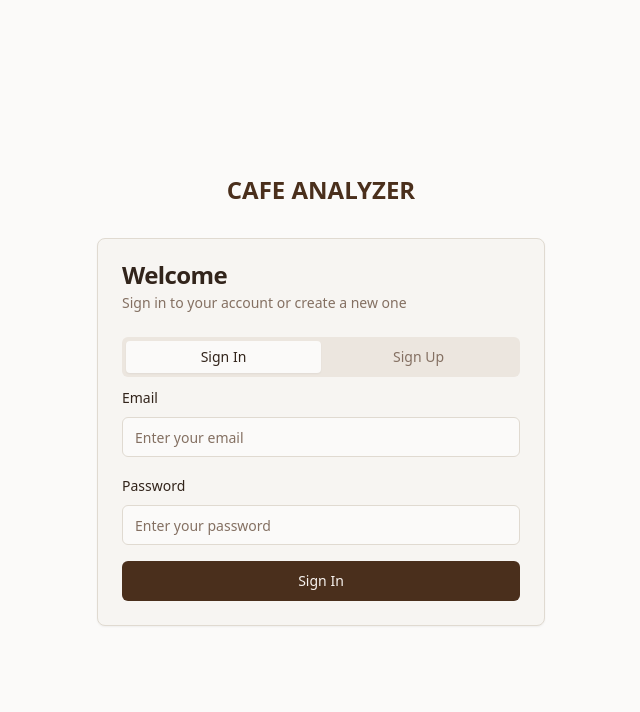
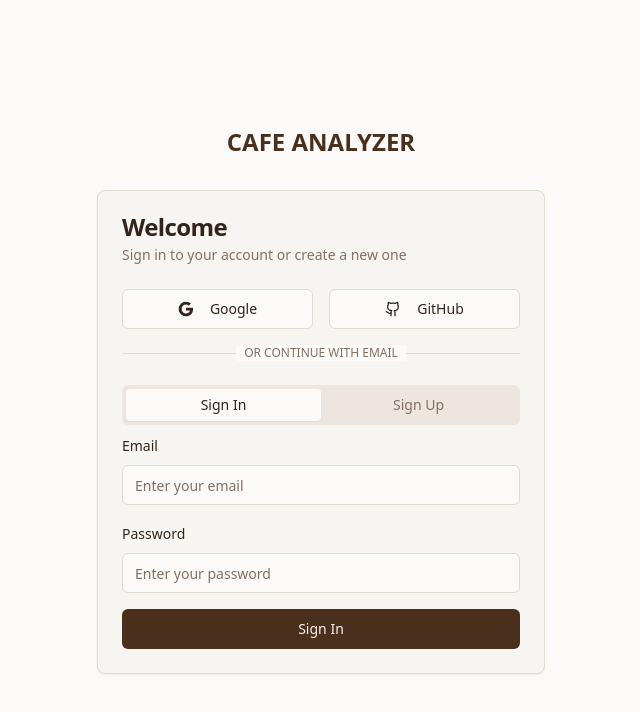
Before and after one commit to NeerajKumarRay1/vibe-brew-finder, a React (Vite) app: page /auth in a window 1280 px wide. Shown: the top 712 px of the page, without its empty margins (319-959 px from the left). Built offline with nearby package versions, Linux system fonts and the light colour scheme.

Commit message:
Fix Auth UI and Implement Social Logins
Review and fix issues with the visibility of the sign-in/sign-up button. Implement social login functionality (Google, Twitter, GitHub) to complement email/password authentication.

```diff
--- a/src/hooks/useAuth.tsx
+++ b/src/hooks/useAuth.tsx
@@ -8,6 +8,8 @@ interface AuthContextType {
   loading: boolean;
   signUp: (email: string, password: string, displayName?: string) => Promise<{ error: any }>;
   signIn: (email: string, password: string) => Promise<{ error: any }>;
+  signInWithGoogle: () => Promise<{ error: any }>;
+  signInWithGitHub: () => Promise<{ error: any }>;
   signOut: () => Promise<void>;
 }
 
@@ -70,6 +72,26 @@ export const AuthProvider = ({ children }: { children: ReactNode }) => {
     return { error };
   };
 
+  const signInWithGoogle = async () => {
+    const { error } = await supabase.auth.signInWithOAuth({
+      provider: 'google',
+      options: {
+        redirectTo: `${window.location.origin}/`
+      }
+    });
+    return { error };
+  };
+
+  const signInWithGitHub = async () => {
+    const { error } = await supabase.auth.signInWithOAuth({
+      provider: 'github',
+      options: {
+        redirectTo: `${window.location.origin}/`
+      }
+    });
+    return { error };
+  };
+
   const signOut = async () => {
     await supabase.auth.signOut();
   };
@@ -80,6 +102,8 @@ export const AuthProvider = ({ children }: { children: ReactNode }) => {
     loading,
     signUp,
     signIn,
+    signInWithGoogle,
+    signInWithGitHub,
     signOut,
   };
 
--- a/src/pages/Auth.tsx
+++ b/src/pages/Auth.tsx
@@ -5,15 +5,17 @@ import { Input } from '@/components/ui/input';
 import { Label } from '@/components/ui/label';
 import { Card, CardContent, CardDescription, CardHeader, CardTitle } from '@/components/ui/card';
 import { Tabs, TabsContent, TabsList, TabsTrigger } from '@/components/ui/tabs';
+import { Separator } from '@/components/ui/separator';
 import { useAuth } from '@/hooks/useAuth';
 import { useToast } from '@/hooks/use-toast';
+import { Github } from 'lucide-react';
 
 const Auth = () => {
   const [email, setEmail] = useState('');
   const [password, setPassword] = useState('');
   const [displayName, setDisplayName] = useState('');
   const [loading, setLoading] = useState(false);
-  const { signIn, signUp, user } = useAuth();
+  const { signIn, signUp, signInWithGoogle, signInWithGitHub, user } = useAuth();
   const { toast } = useToast();
   const navigate = useNavigate();
 
@@ -82,6 +84,34 @@ const Auth = () => {
     setLoading(false);
   };
 
+  const handleGoogleSignIn = async () => {
+    setLoading(true);
+    const { error } = await signInWithGoogle();
+
+    if (error) {
+      toast({
+        variant: "destructive",
+        title: "Error signing in with Google",
+        description: error.message,
+      });
+    }
+    setLoading(false);
+  };
+
+  const handleGitHubSignIn = async () => {
+    setLoading(true);
+    const { error } = await signInWithGitHub();
+
+    if (error) {
+      toast({
+        variant: "destructive",
+        title: "Error signing in with GitHub",
+        description: error.message,
+      });
+    }
+    setLoading(false);
+  };
+
   return (
     <div className="min-h-screen flex items-center justify-center bg-background p-4">
       <div className="w-full max-w-md">
@@ -99,6 +129,47 @@ const Auth = () => {
             </CardDescription>
           </CardHeader>
           <CardContent>
+            {/* Social Login Options */}
+            <div className="space-y-4 mb-6">
+              <div className="grid grid-cols-2 gap-4">
+                <Button
+                  onClick={handleGoogleSignIn}
+                  variant="outline"
+                  className="w-full"
+                  disabled={loading}
+                >
+                  <svg className="w-4 h-4 mr-2" viewBox="0 0 24 24">
+                    <path fill="currentColor" d="M22.56 12.25c0-.78-.07-1.53-.2-2.25H12v4.26h5.92c-.26 1.37-1.04 2.53-2.21 3.31v2.77h3.57c2.08-1.92 3.28-4.74 3.28-8.09z"/>
+                    <path fill="currentColor" d="M12 23c2.97 0 5.46-.98 7.28-2.66l-3.57-2.77c-.98.66-2.23 1.06-3.71 1.06-2.86 0-5.29-1.93-6.16-4.53H2.18v2.84C3.99 20.53 7.7 23 12 23z"/>
+                    <path fill="currentColor" d="M5.84 14.09c-.22-.66-.35-1.36-.35-2.09s.13-1.43.35-2.09V7.07H2.18C1.43 8.55 1 10.22 1 12s.43 3.45 1.18 4.93l2.85-2.22.81-.62z"/>
+                    <path fill="currentColor" d="M12 5.38c1.62 0 3.06.56 4.21 1.64l3.15-3.15C17.45 2.09 14.97 1 12 1 7.7 1 3.99 3.47 2.18 7.07l3.66 2.84c.87-2.6 3.3-4.53 6.16-4.53z"/>
+                  </svg>
+                  Google
+                </Button>
+
+                <Button
+                  onClick={handleGitHubSignIn}
+                  variant="outline"
+                  className="w-full"
+                  disabled={loading}
+                >
+                  <Github className="w-4 h-4 mr-2" />
+                  GitHub
+                </Button>
+              </div>
+
+              <div className="relative">
+                <div className="absolute inset-0 flex items-center">
+                  <Separator className="w-full" />
+                </div>
+                <div className="relative flex justify-center text-xs uppercase">
+                  <span className="bg-background px-2 text-muted-foreground">
+                    Or continue with email
+                  </span>
+                </div>
+              </div>
+            </div>
+
             <Tabs defaultValue="signin" className="w-full">
               <TabsList className="grid w-full grid-cols-2">
                 <TabsTrigger value="signin">Sign In</TabsTrigger>
--- a/src/pages/Index.tsx
+++ b/src/pages/Index.tsx
@@ -107,9 +107,9 @@ const Index = () => {
   return (
     <div className="min-h-screen bg-background">
       {/* Navigation */}
-      <nav className="absolute top-0 left-0 right-0 z-20 p-6">
+      <nav className="absolute top-0 left-0 right-0 z-20 p-6 bg-gradient-to-r from-coffee-bean/80 via-coffee-bean/60 to-transparent backdrop-blur-sm">
         <div className="max-w-6xl mx-auto flex justify-between items-center">
-          <Link to="/" className="text-2xl font-bold text-cream">
+          <Link to="/" className="text-2xl font-bold text-golden-hour drop-shadow-lg">
             CAFE ANALYZER
           </Link>
 
@@ -117,12 +117,12 @@ const Index = () => {
             {user ? (
               <DropdownMenu>
                 <DropdownMenuTrigger asChild>
-                  <Button variant="ghost" className="text-cream hover:bg-white/10">
+                  <Button variant="ghost" className="text-cream hover:bg-white/20 drop-shadow-md backdrop-blur-sm">
                     <User className="w-4 h-4 mr-2" />
                     {user.email}
                   </Button>
                 </DropdownMenuTrigger>
-                <DropdownMenuContent align="end">
+                <DropdownMenuContent align="end" className="bg-card/95 backdrop-blur-sm">
                   <DropdownMenuItem onClick={signOut}>
                     <LogOut className="w-4 h-4 mr-2" />
                     Sign Out
@@ -131,7 +131,10 @@ const Index = () => {
               </DropdownMenu>
             ) : (
               <Link to="/auth">
-                <Button variant="outline" className="border-cream text-cream hover:bg-cream hover:text-coffee-bean">
+                <Button
+                  variant="outline"
+                  className="border-2 border-golden-hour text-golden-hour hover:bg-golden-hour hover:text-coffee-bean drop-shadow-md backdrop-blur-sm bg-white/10 font-semibold"
+                >
                   Sign In
                 </Button>
               </Link>
```
